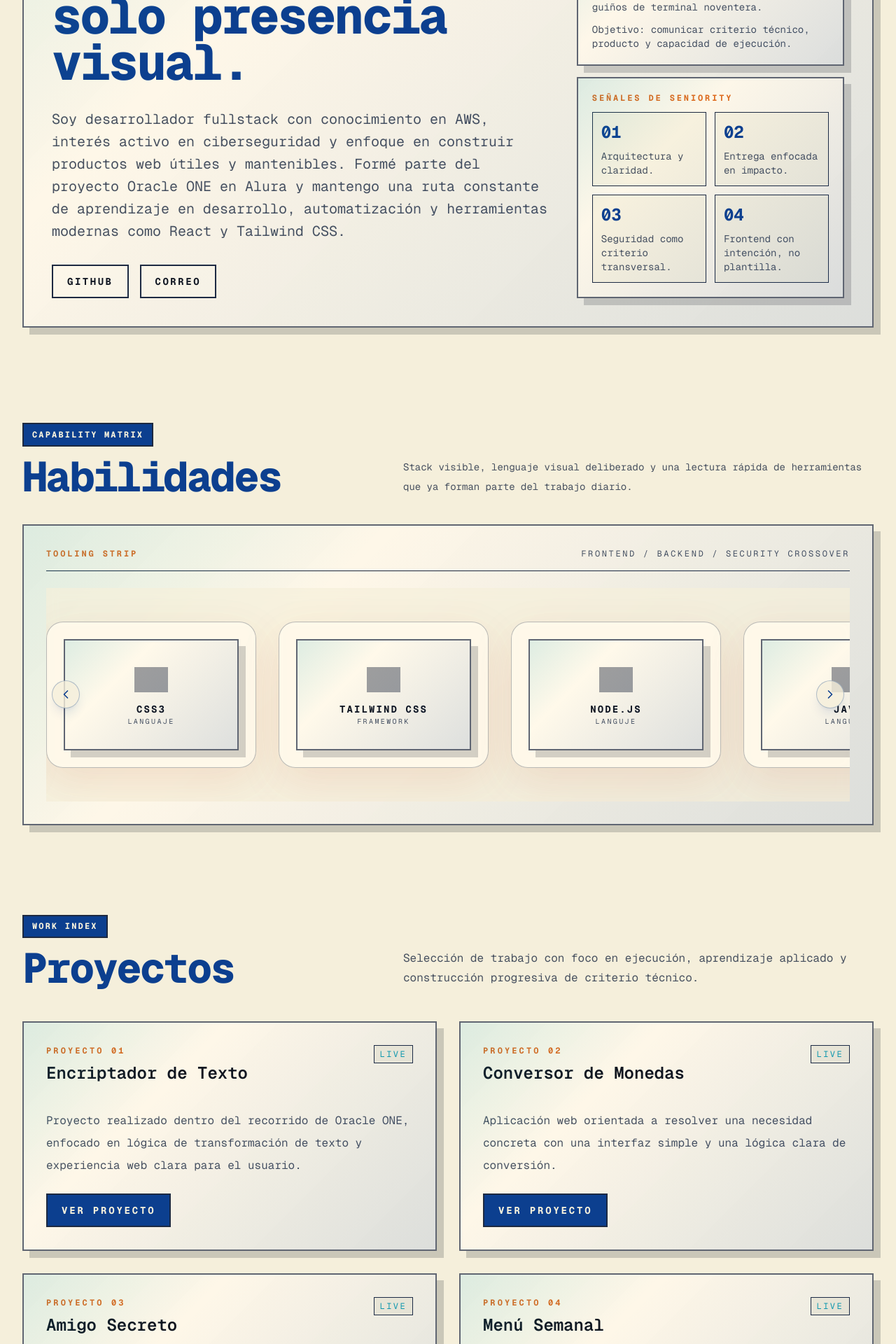
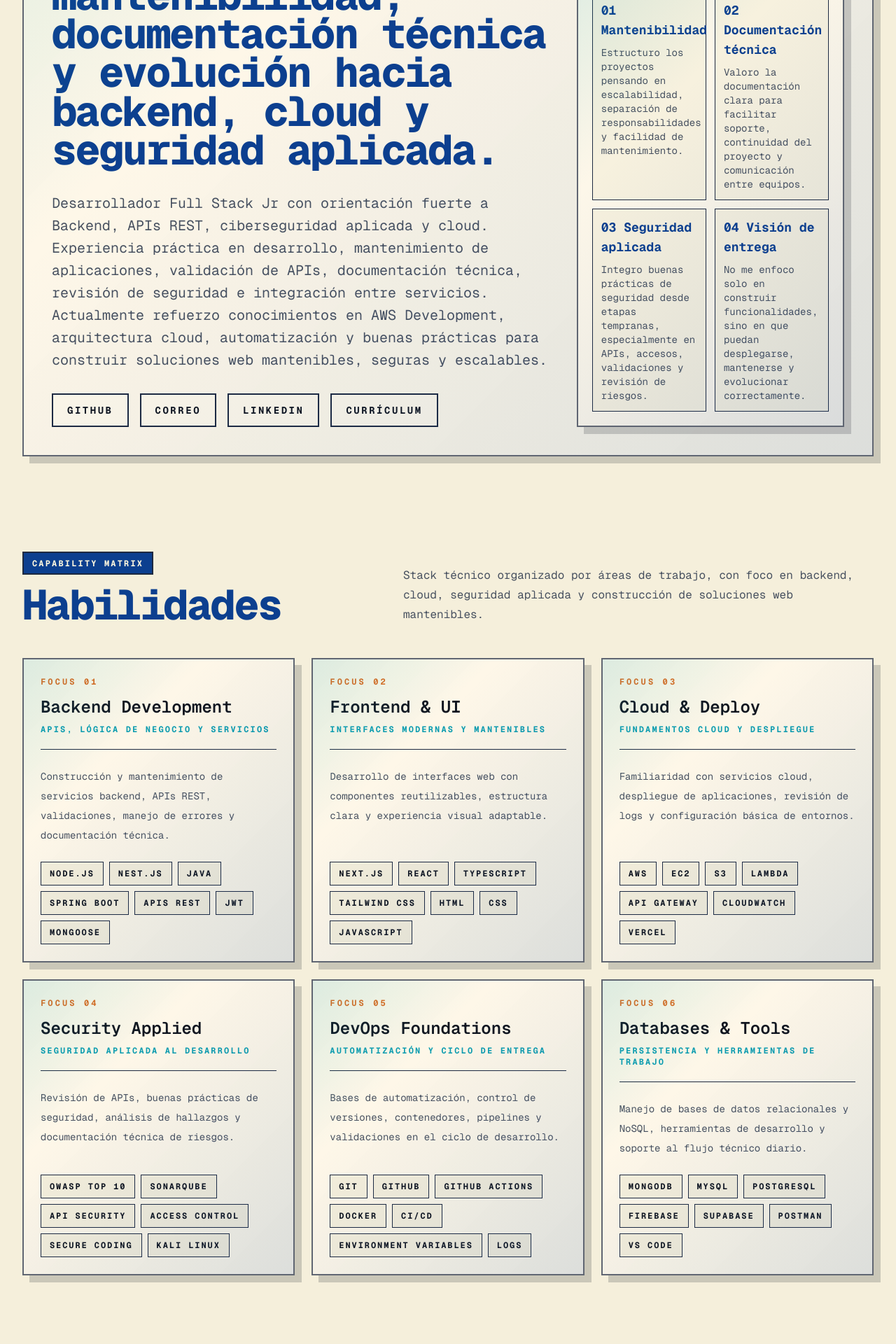
Before and after one commit to 0xStyx507/mi-portafolio, a Next.js app: page / in a window 1280 px wide. Shown: the part 560-2480 px from the top of the page at 70% size. Built offline with nearby package versions, Linux system fonts and the light colour scheme; grey boxes are pictures that could not be loaded.

Commit message:
Refactor portfolio data structure and enhance AboutSection and SkillsSection components

```diff
--- a/public/data.json
+++ b/public/data.json
@@ -1,36 +1,139 @@
 {
   "nombre": "Abdiel Bernal",
-  "descripcion": "Soy desarrollador fullstack con conocimiento en AWS, interés activo en ciberseguridad y enfoque en construir productos web útiles y mantenibles. Formé parte del proyecto Oracle ONE en Alura y mantengo una ruta constante de aprendizaje en desarrollo, automatización y herramientas modernas como React y Tailwind CSS.",
+  "descripcion": "Desarrollador Full Stack Jr con orientación fuerte a Backend, APIs REST, ciberseguridad aplicada y cloud. Experiencia práctica en desarrollo, mantenimiento de aplicaciones, validación de APIs, documentación técnica, revisión de seguridad e integración entre servicios. Actualmente refuerzo conocimientos en AWS Development, arquitectura cloud, automatización y buenas prácticas para construir soluciones web mantenibles, seguras y escalables.",
   "enlaces": [
     {
       "label": "GitHub",
-      "url": "https://github.com/HellheimPTY"
+      "url": "https://github.com/0xStyx507"
     },
     {
       "label": "Correo",
       "url": "mailto:2apty507@gmail.com"
+    },
+    {
+      "label": "LinkedIn",
+      "url": "https://www.linkedin.com/in/abdiel-bernal/"
+    },
+    {
+      "label": "Currículum",
+      "url": "https://docs.google.com/document/d/1mlSndpNCl13XjpbfmlsVNs9PNHDv_sUBbO24w8Xk0JY/edit?usp=sharing"
+    }
+  ],
+  "skills": [
+    {
+      "titulo": "Backend Development",
+      "enfoque": "APIs, lógica de negocio y servicios",
+      "descripcion": "Construcción y mantenimiento de servicios backend, APIs REST, validaciones, manejo de errores y documentación técnica.",
+      "herramientas": [
+        "Node.js",
+        "Nest.js",
+        "Java",
+        "Spring Boot",
+        "APIs REST",
+        "JWT",
+        "Mongoose"
+      ]
+    },
+    {
+      "titulo": "Frontend & UI",
+      "enfoque": "Interfaces modernas y mantenibles",
+      "descripcion": "Desarrollo de interfaces web con componentes reutilizables, estructura clara y experiencia visual adaptable.",
+      "herramientas": [
+        "Next.js",
+        "React",
+        "TypeScript",
+        "Tailwind CSS",
+        "HTML",
+        "CSS",
+        "JavaScript"
+      ]
+    },
+    {
+      "titulo": "Cloud & Deploy",
+      "enfoque": "Fundamentos cloud y despliegue",
+      "descripcion": "Familiaridad con servicios cloud, despliegue de aplicaciones, revisión de logs y configuración básica de entornos.",
+      "herramientas": [
+        "AWS",
+        "EC2",
+        "S3",
+        "Lambda",
+        "API Gateway",
+        "CloudWatch",
+        "Vercel"
+      ]
+    },
+    {
+      "titulo": "Security Applied",
+      "enfoque": "Seguridad aplicada al desarrollo",
+      "descripcion": "Revisión de APIs, buenas prácticas de seguridad, análisis de hallazgos y documentación técnica de riesgos.",
+      "herramientas": [
+        "OWASP Top 10",
+        "SonarQube",
+        "API Security",
+        "Access Control",
+        "Secure Coding",
+        "Kali Linux"
+      ]
+    },
+    {
+      "titulo": "DevOps Foundations",
+      "enfoque": "Automatización y ciclo de entrega",
+      "descripcion": "Bases de automatización, control de versiones, contenedores, pipelines y validaciones en el ciclo de desarrollo.",
+      "herramientas": [
+        "Git",
+        "GitHub",
+        "GitHub Actions",
+        "Docker",
+        "CI/CD",
+        "Environment Variables",
+        "Logs"
+      ]
+    },
+    {
+      "titulo": "Databases & Tools",
+      "enfoque": "Persistencia y herramientas de trabajo",
+      "descripcion": "Manejo de bases de datos relacionales y NoSQL, herramientas de desarrollo y soporte al flujo técnico diario.",
+      "herramientas": [
+        "MongoDB",
+        "MySQL",
+        "PostgreSQL",
+        "Firebase",
+        "Supabase",
+        "Postman",
+        "VS Code"
+      ]
     }
   ],
   "proyectos": [
     {
-      "titulo": "Encriptador de Texto",
-      "descripcion": "Proyecto realizado dentro del recorrido de Oracle ONE, enfocado en lógica de transformación de texto y experiencia web clara para el usuario.",
-      "enlace": "https://hellheimpty.github.io/encriptador_de_texto_ONE/"
+      "titulo": "Backend Node.js API",
+      "descripcion": "API REST construida con Node.js, Express y MongoDB, enfocada en operaciones CRUD, estructura backend, validación de datos y persistencia con Mongoose. Proyecto en mejora progresiva hacia documentación técnica, testing, Docker y seguridad básica.",
+      "enlace": "https://github.com/0xStyx507/crud-node"
     },
     {
-      "titulo": "Conversor de Monedas",
-      "descripcion": "Aplicación web orientada a resolver una necesidad concreta con una interfaz simple y una lógica clara de conversión.",
-      "enlace": "https://github.com/HellheimPTY/Conversor-Moneda"
+      "titulo": "Portafolio Personal",
+      "descripcion": "Portafolio profesional desarrollado con Next.js, TypeScript y Tailwind CSS, estructurado por componentes y datos editables desde JSON para presentar experiencia, formación, proyectos y habilidades técnicas.",
+      "enlace": "https://github.com/0xStyx507/mi-portafolio"
     },
     {
-      "titulo": "Amigo Secreto",
-      "descripcion": "Aplicación para registrar participantes y realizar un sorteo aleatorio de forma rápida y comprensible.",
-      "enlace": "https://hellheimpty.github.io/Amigo-Secreto/"
+      "titulo": "Java Sockets Cliente-Servidor",
+      "descripcion": "Proyecto en Java orientado a comunicación cliente-servidor mediante sockets, donde un servidor escucha conexiones y un cliente envía mensajes a través de IP y puerto. Refuerza fundamentos de redes, comunicación entre sistemas y arquitectura distribuida básica.",
+      "enlace": "https://github.com/0xStyx507/SoketsJava"
     },
     {
-      "titulo": "Menú Semanal",
-      "descripcion": "Aplicación donde el usuario selecciona un día, revisa el menú disponible, elige comidas y calcula el total a pagar.",
-      "enlace": "https://github.com/HellheimPTY/Menu-Restaurante"
+      "titulo": "Chat WebSocket Bidireccional",
+      "descripcion": "Aplicación de comunicación en tiempo real basada en WebSocket, enfocada en intercambio bidireccional de mensajes entre cliente y servidor. Proyecto útil para demostrar fundamentos de eventos, conexiones persistentes e interacción en tiempo real.",
+      "enlace": "https://github.com/0xStyx507/Chat_WebSocket_Bidireccional"
+    },
+    {
+      "titulo": "Consumo de API Externa",
+      "descripcion": "Proyecto práctico enfocado en consumo de servicios externos, manejo de respuestas HTTP e integración de datos desde APIs. Refuerza fundamentos necesarios para desarrollo backend, integraciones y comunicación entre sistemas.",
+      "enlace": "https://github.com/0xStyx507/consume_API"
+    },
+    {
+      "titulo": "Foro Alura Backend",
+      "descripcion": "Proyecto backend desarrollado como parte de la formación Oracle ONE / Alura, orientado a la construcción de una solución tipo foro con lógica de dominio, persistencia de datos y estructura de aplicación backend.",
+      "enlace": "https://github.com/0xStyx507/Foro_Alura"
     }
   ],
   "formacion": [
@@ -40,8 +143,8 @@
       "año": "2025"
     },
     {
-      "titulo": "Desarrollo de Software Backend Java",
-      "institucion": "Alura",
+      "titulo": "Java Backend Jr Dev",
+      "institucion": "Oracle Next Education / Alura",
       "año": "2024"
     },
     {
@@ -67,23 +170,11 @@
   ],
   "experiencia": [
     {
-      "puesto": "Desarrollador Backend",
-      "empresa": "Oracle ONE",
-      "año": "2024 - Presente",
-      "descripcion": "Participación en procesos de formación y desarrollo con enfoque backend dentro del programa Oracle ONE."
-    },
-    {
-      "puesto": "Técnico en Sistemas de Operativos",
-      "empresa": "Clawing",
-      "año": "2023 - 2024",
-      "descripcion": "Mantenimiento, soporte técnico y resolución de incidencias relacionadas con sistemas operativos."
-    },
-    {
-      "puesto": "Desarrollador Full Stack",
-      "empresa": "Money Free Flex",
-      "año": "2024 - Presente",
-      "descripcion": "Desarrollo de aplicaciones web utilizando herramientas y frameworks modernos con enfoque práctico."
+      "puesto": "Tester de Software / Funciones orientadas a Desarrollo, Soporte Técnico y Seguridad Aplicada",
+      "empresa": "MultimoneyCo S.A.",
+      "año": "nov. 2024 - actualidad",
+      "descripcion": "Participación en desarrollo, mantenimiento de aplicaciones, validación de APIs, documentación técnica, revisión de seguridad, soporte a cambios e integración entre servicios."
     }
   ],
-  "añoPie": "2025"
+  "añoPie": "2026"
 }
--- a/src/components/AboutSection.tsx
+++ b/src/components/AboutSection.tsx
@@ -19,10 +19,10 @@ export default function AboutSection({ descripcion, enlaces, id = "about" }: Abo
                         <div className="space-y-4">
                             <span className="section-label">Senior Build / 1998 Signal</span>
                             <p className="max-w-xl text-sm uppercase tracking-[0.24em] text-muted-foreground">
-                                {TEXTS.ABOUT_TITLE} / fullstack delivery / aws-aware build
+                                {TEXTS.ABOUT_TITLE} Full Stack Delivery / Backend Focus / AWS-Aware Build
                             </p>
-                            <h2 className="title-display max-w-4xl text-5xl text-primary md:text-7xl">
-                                Portafolio con criterio de ingeniería, no solo presencia visual.
+                            <h2 className="title-display max-w-4xl text-5xl text-primary md:text-6xl">
+                                Portafolio orientado a soluciones reales, mantenibilidad, documentación técnica y evolución hacia backend, cloud y seguridad aplicada.
                             </h2>
                         </div>
 
@@ -59,24 +59,24 @@ export default function AboutSection({ descripcion, enlaces, id = "about" }: Abo
 
                         <div className="section-shell p-5">
                             <p className="mb-3 text-xs font-bold uppercase tracking-[0.24em] text-secondary">
-                                Señales de seniority
+                                Señales de madurez técnica
                             </p>
                             <div className="grid grid-cols-2 gap-3 text-sm">
                                 <div className="border border-border bg-background/70 p-3">
-                                    <p className="text-2xl font-bold text-primary">01</p>
-                                    <p className="mt-2 text-muted-foreground">Arquitectura y claridad.</p>
+                                    <p className="text-lg font-bold text-primary">01 Mantenibilidad</p>
+                                    <p className="mt-2 text-muted-foreground">Estructuro los proyectos pensando en escalabilidad, separación de responsabilidades y facilidad de mantenimiento.</p>
                                 </div>
                                 <div className="border border-border bg-background/70 p-3">
-                                    <p className="text-2xl font-bold text-primary">02</p>
-                                    <p className="mt-2 text-muted-foreground">Entrega enfocada en impacto.</p>
+                                    <p className="text-lg font-bold text-primary">02 Documentación técnica</p>
+                                    <p className="mt-2 text-muted-foreground">Valoro la documentación clara para facilitar soporte, continuidad del proyecto y comunicación entre equipos.</p>
                                 </div>
                                 <div className="border border-border bg-background/70 p-3">
-                                    <p className="text-2xl font-bold text-primary">03</p>
-                                    <p className="mt-2 text-muted-foreground">Seguridad como criterio transversal.</p>
+                                    <p className="text-lg font-bold text-primary">03 Seguridad aplicada</p>
+                                    <p className="mt-2 text-muted-foreground">Integro buenas prácticas de seguridad desde etapas tempranas, especialmente en APIs, accesos, validaciones y revisión de riesgos.</p>
                                 </div>
                                 <div className="border border-border bg-background/70 p-3">
-                                    <p className="text-2xl font-bold text-primary">04</p>
-                                    <p className="mt-2 text-muted-foreground">Frontend con intención, no plantilla.</p>
+                                    <p className="text-lg font-bold text-primary">04 Visión de entrega</p>
+                                    <p className="mt-2 text-muted-foreground">No me enfoco solo en construir funcionalidades, sino en que puedan desplegarse, mantenerse y evolucionar correctamente.</p>
                                 </div>
                             </div>
                         </div>
--- a/src/components/SkillsSection.tsx
+++ b/src/components/SkillsSection.tsx
@@ -1,39 +1,70 @@
-// components/SkillsSection.tsx
-import React from 'react';
-import dynamic from 'next/dynamic';
-import { TEXTS } from '../features/portfolio/content/copy';
-
-// Carga dinámica para optimización (SRP: separación de carga)
-const Logo = dynamic(() => import('./LogoInline'), { ssr: false });
-
-// Constantes para textos (Clean Code: evitar hardcode)
-const SKILLS_TITLE = TEXTS.SKILLS_TITLE;
+import React from "react";
+import { TEXTS } from "../features/portfolio/content/copy";
+import { SkillGroup } from "../features/portfolio/model/types";
 
 interface SkillsSectionProps {
+    skills: SkillGroup[];
     id?: string;
 }
 
-export default function SkillsSection({ id = 'skills' }: SkillsSectionProps): React.ReactElement {
+export default function SkillsSection({
+    skills,
+    id = "skills",
+}: SkillsSectionProps): React.ReactElement {
     return (
         <section id={id} className="px-4 py-16 md:px-8">
             <div className="mx-auto max-w-7xl">
-                <div className="mb-10 flex flex-col gap-4 md:flex-row md:items-end md:justify-between">
-                    <div>
+                <div className="mb-12 flex flex-col gap-4 md:flex-row md:items-end md:justify-between">
+                    <div className="max-w-3xl">
                         <span className="section-label">Capability Matrix</span>
-                        <h2 className="title-display mt-4 text-4xl text-primary md:text-6xl">{SKILLS_TITLE}</h2>
+                        <h2 className="title-display mt-4 text-4xl text-primary md:text-6xl">
+                            {TEXTS.SKILLS_TITLE}
+                        </h2>
                     </div>
-                    <p className="max-w-2xl text-sm leading-7 text-muted-foreground">
-                        Stack visible, lenguaje visual deliberado y una lectura rápida de herramientas que ya forman parte del trabajo diario.
+
+                    <p className="max-w-2xl text-sm leading-7 text-muted-foreground md:text-base">
+                        Stack técnico organizado por áreas de trabajo, con foco en backend,
+                        cloud, seguridad aplicada y construcción de soluciones web
+                        mantenibles.
                     </p>
                 </div>
-                <div className="section-shell p-6 md:p-8">
-                    <div className="mb-6 flex items-center justify-between gap-4 border-b border-border pb-4">
-                        <p className="text-xs font-bold uppercase tracking-[0.24em] text-secondary">Tooling strip</p>
-                        <p className="text-xs uppercase tracking-[0.22em] text-muted-foreground">frontend / backend / security crossover</p>
-                    </div>
-                    <div className="w-full">
-                        <Logo />
-                    </div>
+
+                <div className="grid gap-6 lg:grid-cols-2 xl:grid-cols-3">
+                    {skills.map((group, index) => (
+                        <article
+                            key={group.titulo}
+                            className="section-shell flex h-full flex-col p-6 transition duration-300 hover:-translate-x-1 hover:-translate-y-1 hover:shadow-[8px_8px_0_rgba(0,0,0,0.24)]"
+                        >
+                            <div className="mb-6 border-b border-border pb-5">
+                                <p className="mb-3 text-xs font-bold uppercase tracking-[0.26em] text-secondary">
+                                    Focus {String(index + 1).padStart(2, "0")}
+                                </p>
+
+                                <h3 className="mb-2 text-2xl font-semibold text-foreground">
+                                    {group.titulo}
+                                </h3>
+
+                                <p className="text-xs font-bold uppercase tracking-[0.18em] text-accent">
+                                    {group.enfoque}
+                                </p>
+                            </div>
+
+                            <p className="mb-6 text-sm leading-7 text-muted-foreground">
+                                {group.descripcion}
+                            </p>
+
+                            <div className="mt-auto flex flex-wrap gap-2">
+                                {group.herramientas.map((skill) => (
+                                    <span
+                                        key={skill}
+                                        className="border border-border bg-background px-3 py-2 text-xs font-bold uppercase tracking-[0.16em] text-foreground"
+                                    >
+                                        {skill}
+                                    </span>
+                                ))}
+                            </div>
+                        </article>
+                    ))}
                 </div>
             </div>
         </section>
--- a/src/features/portfolio/components/PortfolioPage.tsx
+++ b/src/features/portfolio/components/PortfolioPage.tsx
@@ -32,11 +32,10 @@ export default function PortfolioPage(): React.ReactElement {
       <Navbar />
 
       <AboutSection descripcion={data.descripcion} enlaces={data.enlaces} />
-      <SkillsSection />
+      <SkillsSection skills={data.skills} />
       <ProjectsSection proyectos={data.proyectos} />
       <EducationSection formacion={data.formacion} />
       <ExperienceSection experiencia={data.experiencia} />
-      <ContactSection emailDestino={emailDestino} />
       <FooterSection nombre={data.nombre} añoPie={data.añoPie} />
     </div>
   );
--- a/src/features/portfolio/content/copy.ts
+++ b/src/features/portfolio/content/copy.ts
@@ -17,6 +17,5 @@ export const CONFIG = {
     { href: "#proyectos", label: TEXTS.PROJECTS_TITLE },
     { href: "#formacion", label: TEXTS.EDUCATION_TITLE },
     { href: "#experiencia", label: TEXTS.EXPERIENCE_TITLE },
-    { href: "#contacto", label: TEXTS.CONTACT_TITLE },
   ] as const,
 } as const;
```
Also changed, not shown: src/features/portfolio/model/types.ts (+7 -1 lines).
